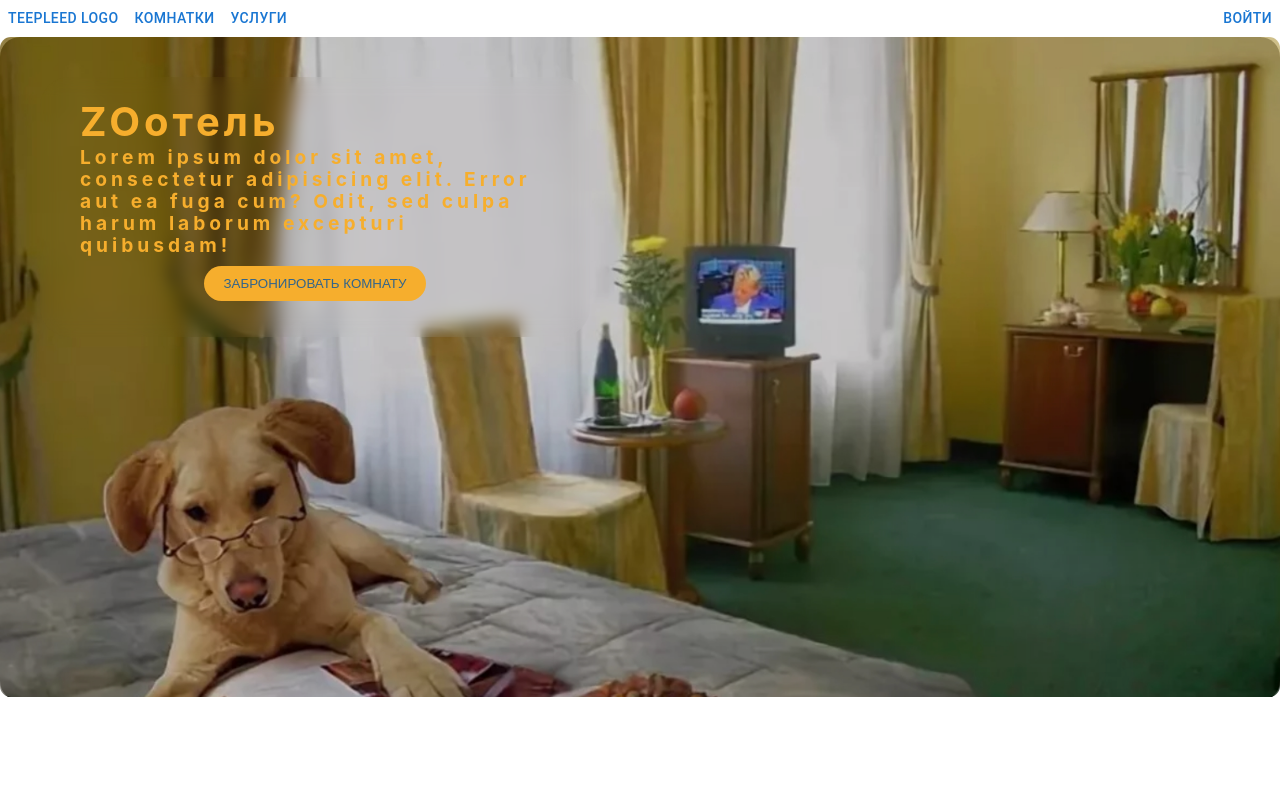
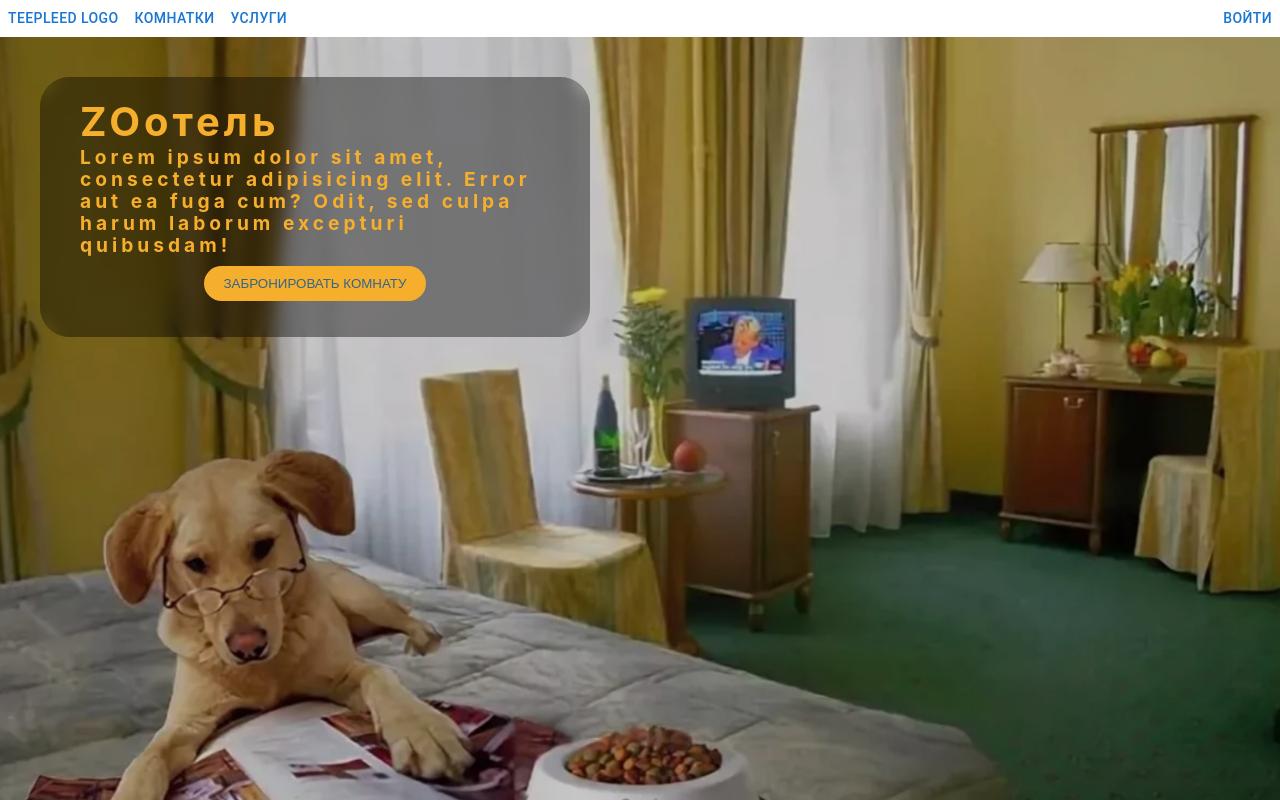
Before and after one commit to kirasamie/zoo-hotel, a React (Vite) app in the folder client/: page / in a window 1280 px wide. Built offline with nearby package versions, Linux system fonts and the light colour scheme; no server answers; what react-swipeable-views-utils would draw is missing.

Commit message:
home page styles fixes

```diff
--- a/client/src/pages/HomePage/HomePage.css
+++ b/client/src/pages/HomePage/HomePage.css
@@ -1,15 +1,15 @@
-*{
+* {
   margin: 0;
   padding: 0;
   box-sizing: border-box;
 }
 
-:root{
-    --red: #F26419;
-    --orange: #F6AE2D;
-    --dark-blue: #33658A;
-    --light-blue: #86BBD8;
-    --dark: #2F4858;
+:root {
+  --red: #f26419;
+  --orange: #f6ae2d;
+  --dark-blue: #33658a;
+  --light-blue: #86bbd8;
+  --dark: #2f4858;
 }
 
 /*
@@ -26,7 +26,7 @@
     align-items: center;
 } */
 
-.align__left{
+.align__left {
   position: absolute;
   display: flex;
   flex-direction: column;
@@ -40,20 +40,30 @@
   padding: 20px 40px;
 }
 
-
+.textContainerLeft {
+  position: absolute;
+  border-radius: 30px;
+  top: 40px;
+  left: 40px;
+  width: 550px;
+  height: 260px;
+  z-index: 2;
+  opacity: 0.4;
+  background-color: black;
+}
 
 .body {
   position: relative;
 }
 
-h1{
+h1 {
   font-weight: 300;
   font-size: 40px;
   letter-spacing: 4px;
   color: var(--dark);
 }
 
-p{
+p {
   font-size: 18px;
   letter-spacing: 4px;
   line-height: 22px;
@@ -61,40 +71,43 @@ p{
   color: var(--dark);
 }
 
-a{text-decoration: none;}
-
+a {
+  text-decoration: none;
+}
 
 .landing__content {
   height: 100%;
   width: 100%;
 }
 
-.landing__content .landing__info{
+.landing__content .landing__info {
   width: 100%;
   height: 100%;
 }
 
-.landing__info h1{
+.landing__info h1 {
   color: var(--orange);
-    font-weight: bolder;}
-.landing__info p{
+  font-weight: bolder;
+}
+
+.landing__info p {
   color: var(--orange);
   width: 100%;
   font-size: larger;
   font-weight: bolder;
 }
 
-.landing__info button{
+.landing__info button {
   border: none;
   background: transparent;
   outline: none;
 }
 
-.landing__info button:active{
+.landing__info button:active {
   transform: translateY(2px);
 }
 
-.landing__info a{
+.landing__info a {
   color: var(--dark-blue);
   background-color: var(--orange);
   padding: 10px 20px;
@@ -104,18 +117,17 @@ a{text-decoration: none;}
 
 .image__pet {
   background: black;
-    border-radius: 20px;
 }
-.image__pet img{
+
+.image__pet img {
   object-fit: cover;
   opacity: 0.8;
   width: 100%;
-    height: 660px;
-    border-radius: 11px;
-
+  height: calc(100vh - 37px);
 }
 
 .mySwiper {
   width: 100%;
-    height: 660px;
+  /* height: 660px; */
+  height: calc(100vh - 37px);
 }
--- a/client/src/pages/HomePage/HomePage.tsx
+++ b/client/src/pages/HomePage/HomePage.tsx
@@ -14,7 +14,7 @@ export default function HomePage(): JSX.Element {
   return (
     <>
     <div className='textContainerLeft'>
-
+    </div>
       <div className='landing__info align__left'>
         <h1 className='textContent'>ZOoтель</h1>
         <p className='textContent'>
@@ -26,7 +26,7 @@ export default function HomePage(): JSX.Element {
           <a href='#/'>Забронировать комнату</a>
         </button>
       </div>
-    </div>
+
       <div className='body'>
         <section className='container__center' id='landing__area'>
           <div className='landing__content center__row'>
```
Lines whose indentation alone changed are shown as unchanged.
